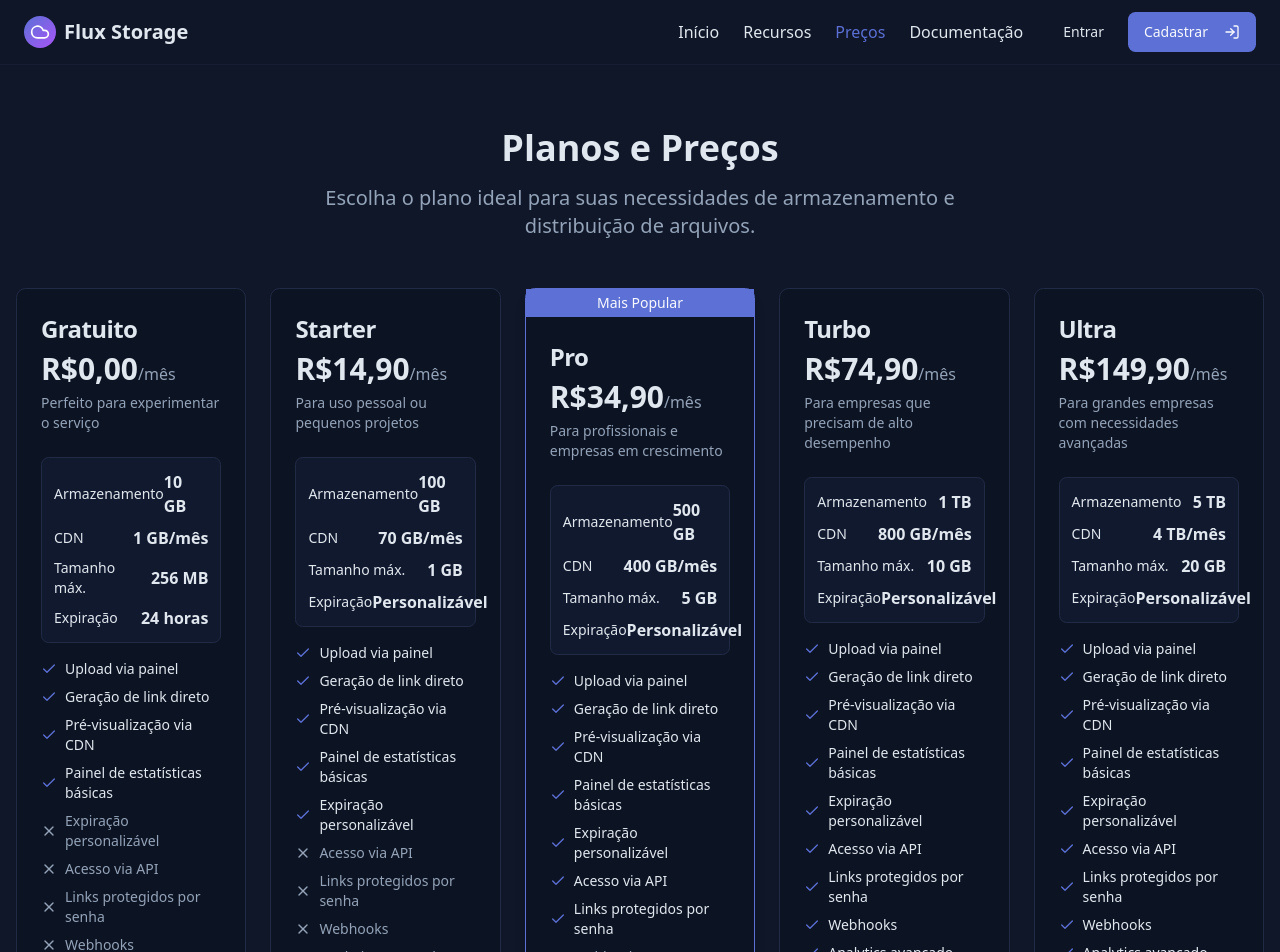
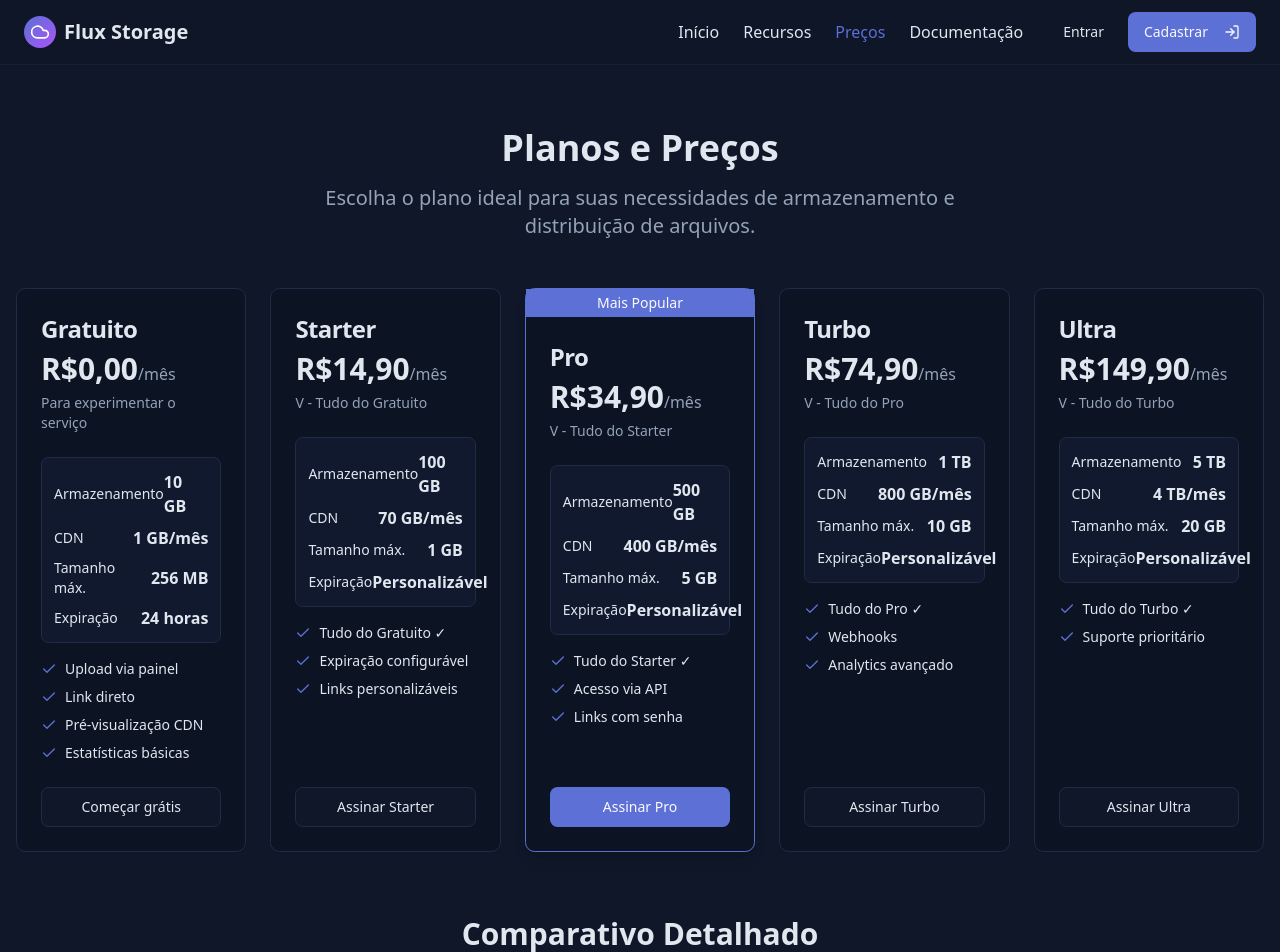
Before and after one commit to claudileij/grabspark-hub, a React (Vite) app: page /pricing in a window 1280 px wide. Shown: the top 952 px of the page. Built offline with nearby package versions, Linux system fonts and the light colour scheme.

Commit message:
Refactor: Reduce pricing plan details
Reduce the size of the pricing plan details by summarizing the features of each plan.

```diff
--- a/src/pages/Pricing.tsx
+++ b/src/pages/Pricing.tsx
@@ -1,4 +1,3 @@
-
 import { Check, X } from "lucide-react";
 import Layout from "@/components/Layout";
 import { Button } from "@/components/ui/button";
@@ -12,22 +11,16 @@ const PricingPage = () => {
       name: "Gratuito",
       price: "R$0,00",
       period: "mês",
-      description: "Perfeito para experimentar o serviço",
+      description: "Para experimentar o serviço",
       storage: "10 GB",
       cdn: "1 GB/mês",
       maxFileSize: "256 MB",
       expiration: "24 horas",
       features: [
         { name: "Upload via painel", included: true },
-        { name: "Geração de link direto", included: true },
-        { name: "Pré-visualização via CDN", included: true },
-        { name: "Painel de estatísticas básicas", included: true },
-        { name: "Expiração personalizável", included: false },
-        { name: "Acesso via API", included: false },
-        { name: "Links protegidos por senha", included: false },
-        { name: "Webhooks", included: false },
-        { name: "Analytics avançado", included: false },
-        { name: "Suporte prioritário", included: false },
+        { name: "Link direto", included: true },
+        { name: "Pré-visualização CDN", included: true },
+        { name: "Estatísticas básicas", included: true },
       ],
       popular: false,
       buttonText: "Começar grátis",
@@ -37,22 +30,15 @@ const PricingPage = () => {
       name: "Starter",
       price: "R$14,90",
       period: "mês",
-      description: "Para uso pessoal ou pequenos projetos",
+      description: "V - Tudo do Gratuito",
       storage: "100 GB",
       cdn: "70 GB/mês",
       maxFileSize: "1 GB",
       expiration: "Personalizável",
       features: [
-        { name: "Upload via painel", included: true },
-        { name: "Geração de link direto", included: true },
-        { name: "Pré-visualização via CDN", included: true },
-        { name: "Painel de estatísticas básicas", included: true },
-        { name: "Expiração personalizável", included: true },
-        { name: "Acesso via API", included: false },
-        { name: "Links protegidos por senha", included: false },
-        { name: "Webhooks", included: false },
-        { name: "Analytics avançado", included: false },
-        { name: "Suporte prioritário", included: false },
+        { name: "Tudo do Gratuito ✓", included: true },
+        { name: "Expiração configurável", included: true },
+        { name: "Links personalizáveis", included: true },
       ],
       popular: false,
       buttonText: "Assinar Starter",
@@ -62,22 +48,15 @@ const PricingPage = () => {
       name: "Pro",
       price: "R$34,90",
       period: "mês",
-      description: "Para profissionais e empresas em crescimento",
+      description: "V - Tudo do Starter",
       storage: "500 GB",
       cdn: "400 GB/mês",
       maxFileSize: "5 GB",
       expiration: "Personalizável",
       features: [
-        { name: "Upload via painel", included: true },
-        { name: "Geração de link direto", included: true },
-        { name: "Pré-visualização via CDN", included: true },
-        { name: "Painel de estatísticas básicas", included: true },
-        { name: "Expiração personalizável", included: true },
+        { name: "Tudo do Starter ✓", included: true },
         { name: "Acesso via API", included: true },
-        { name: "Links protegidos por senha", included: true },
-        { name: "Webhooks", included: false },
-        { name: "Analytics avançado", included: false },
-        { name: "Suporte prioritário", included: false },
+        { name: "Links com senha", included: true },
       ],
       popular: true,
       buttonText: "Assinar Pro",
@@ -87,22 +66,15 @@ const PricingPage = () => {
       name: "Turbo",
       price: "R$74,90",
       period: "mês",
-      description: "Para empresas que precisam de alto desempenho",
+      description: "V - Tudo do Pro",
       storage: "1 TB",
       cdn: "800 GB/mês",
       maxFileSize: "10 GB",
       expiration: "Personalizável",
       features: [
-        { name: "Upload via painel", included: true },
-        { name: "Geração de link direto", included: true },
-        { name: "Pré-visualização via CDN", included: true },
-        { name: "Painel de estatísticas básicas", included: true },
-        { name: "Expiração personalizável", included: true },
-        { name: "Acesso via API", included: true },
-        { name: "Links protegidos por senha", included: true },
+        { name: "Tudo do Pro ✓", included: true },
         { name: "Webhooks", included: true },
         { name: "Analytics avançado", included: true },
-        { name: "Suporte prioritário", included: false },
       ],
       popular: false,
       buttonText: "Assinar Turbo",
@@ -112,21 +84,13 @@ const PricingPage = () => {
       name: "Ultra",
       price: "R$149,90",
       period: "mês",
-      description: "Para grandes empresas com necessidades avançadas",
+      description: "V - Tudo do Turbo",
       storage: "5 TB",
       cdn: "4 TB/mês",
       maxFileSize: "20 GB",
       expiration: "Personalizável",
       features: [
-        { name: "Upload via painel", included: true },
-        { name: "Geração de link direto", included: true },
-        { name: "Pré-visualização via CDN", included: true },
-        { name: "Painel de estatísticas básicas", included: true },
-        { name: "Expiração personalizável", included: true },
-        { name: "Acesso via API", included: true },
-        { name: "Links protegidos por senha", included: true },
-        { name: "Webhooks", included: true },
-        { name: "Analytics avançado", included: true },
+        { name: "Tudo do Turbo ✓", included: true },
         { name: "Suporte prioritário", included: true },
       ],
       popular: false,
```
